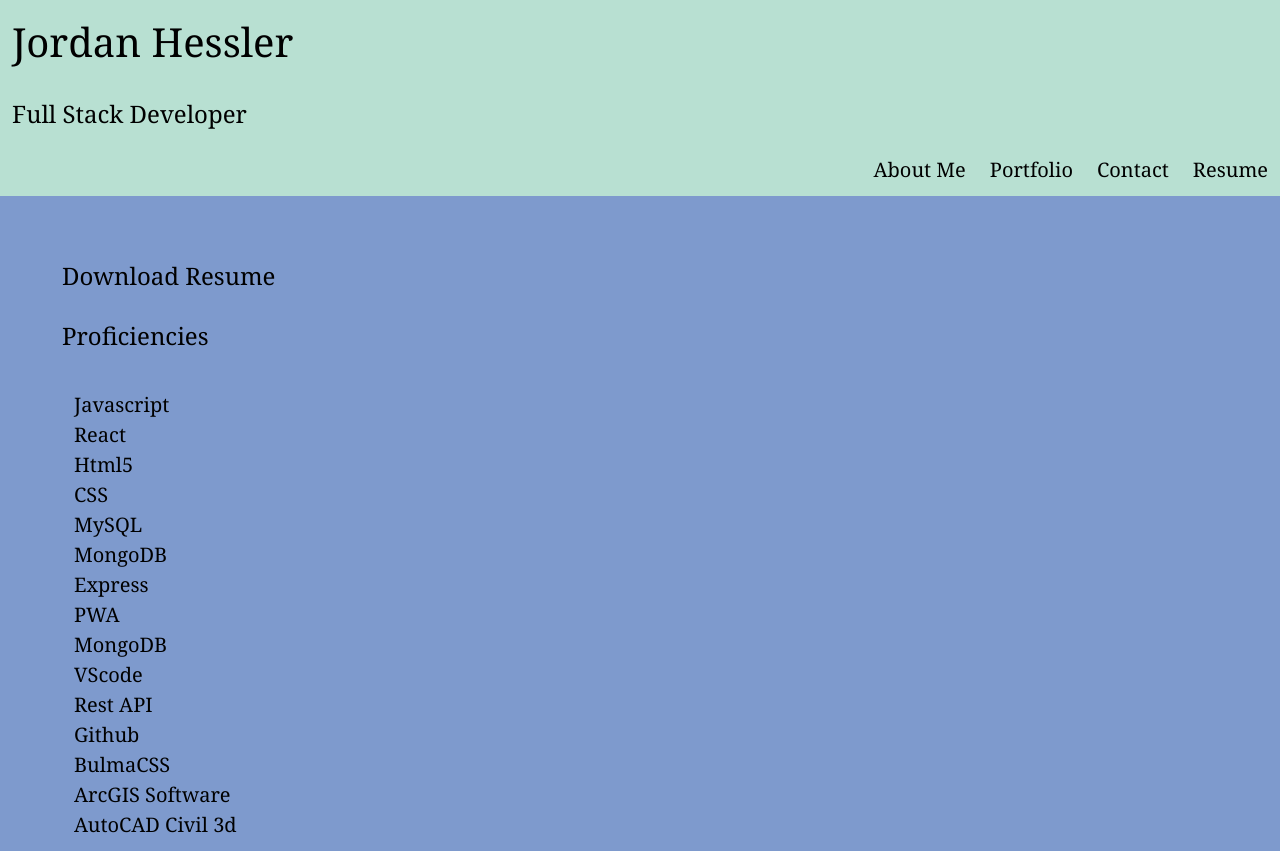
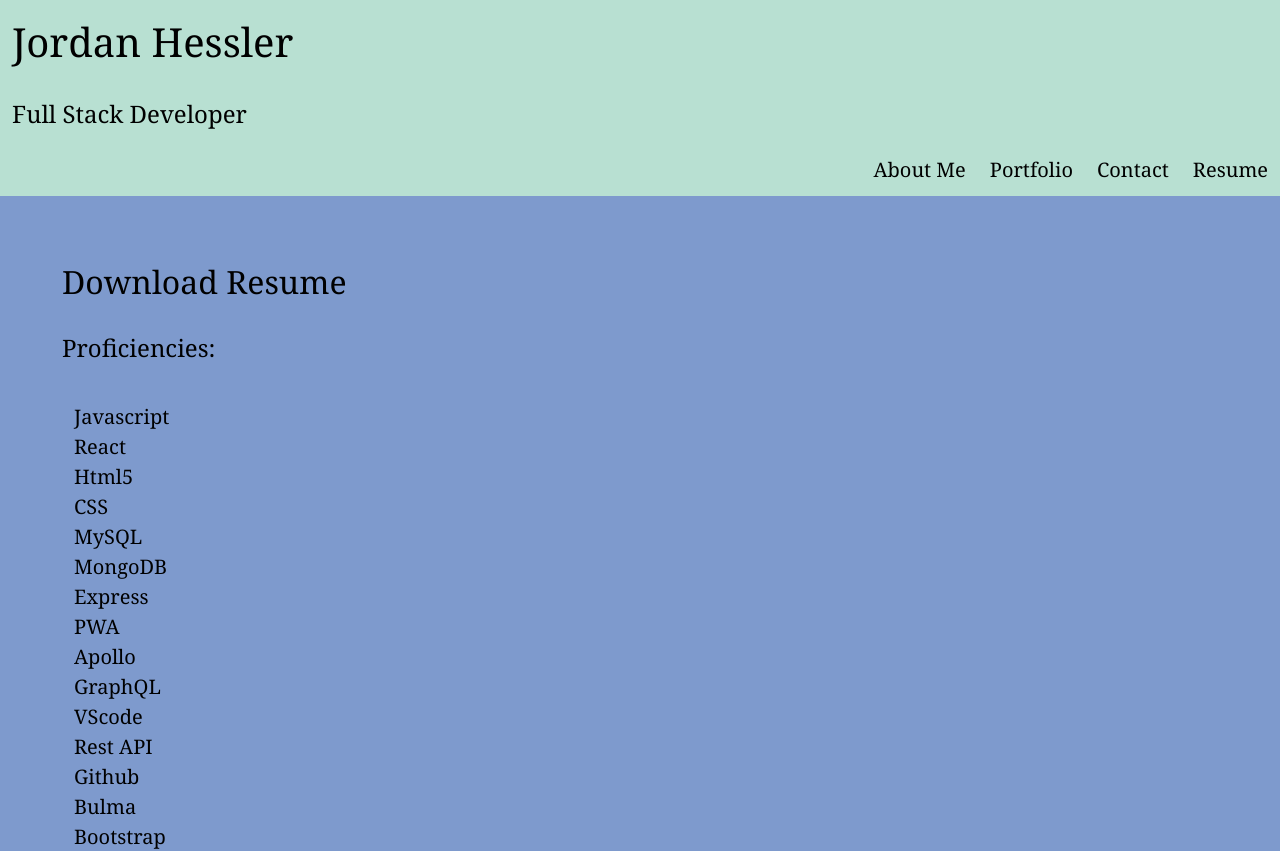
Before and after one commit to JHESSLER11/Hessler-React-Portfolio, a React (Create React App) app: page /resume in a window 1280 px wide. Shown: the top 851 px of the page. Built offline with nearby package versions, Linux system fonts and the light colour scheme.

Commit message:
updates to resume

```diff
--- a/src/components/Resume/index.js
+++ b/src/components/Resume/index.js
@@ -18,10 +18,10 @@ function Resume() {
     return (
 
        <section className="resume">
-            <div className="is-size-4 p-3">
+            <div className="is-size-3 p-3">
                 <a href="public/pdf/jhessler.pdf" download="jhessler">Download Resume</a>
             </div>
-           <h2 className="is-size-4 p-3">Proficiencies</h2>
+           <h2 className="is-size-4 p-3">Proficiencies:</h2>
             <ul className="is-size-5 p-5" id="pList">
                 <li>Javascript</li>
                 <li>React</li>
@@ -31,11 +31,13 @@ function Resume() {
                 <li>MongoDB</li>
                 <li>Express</li>
                 <li>PWA</li>
-                <li>MongoDB</li>
+                <li>Apollo</li>
+                <li>GraphQL</li>
                 <li>VScode</li>
                 <li>Rest API</li>
                 <li>Github</li>
-                <li>BulmaCSS</li>
+                <li>Bulma</li>
+                <li>Bootstrap</li>
                 <li>ArcGIS Software</li>
                 <li>AutoCAD Civil 3d</li>
             </ul>
```
